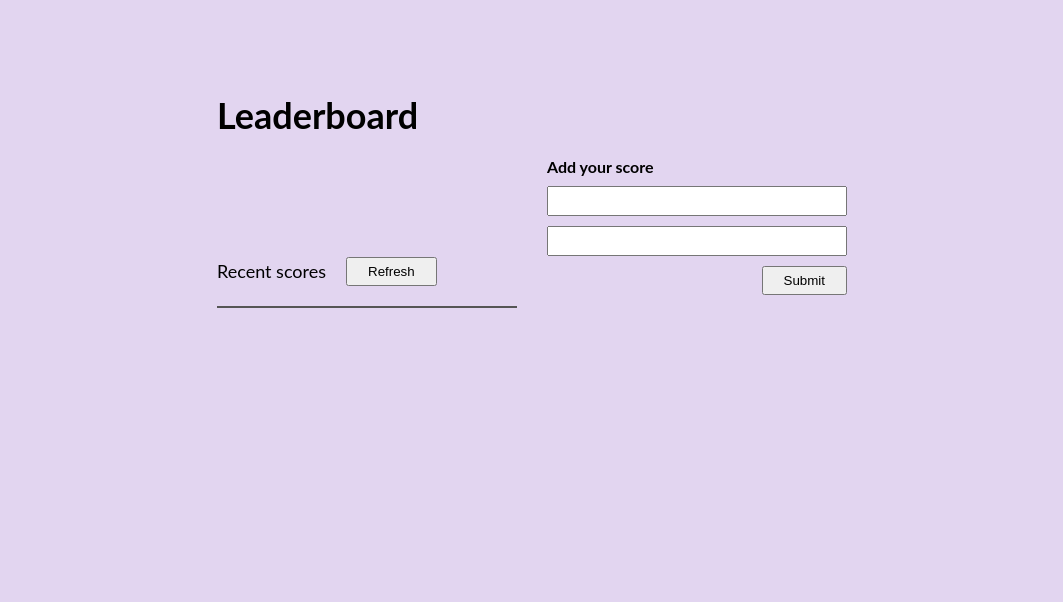
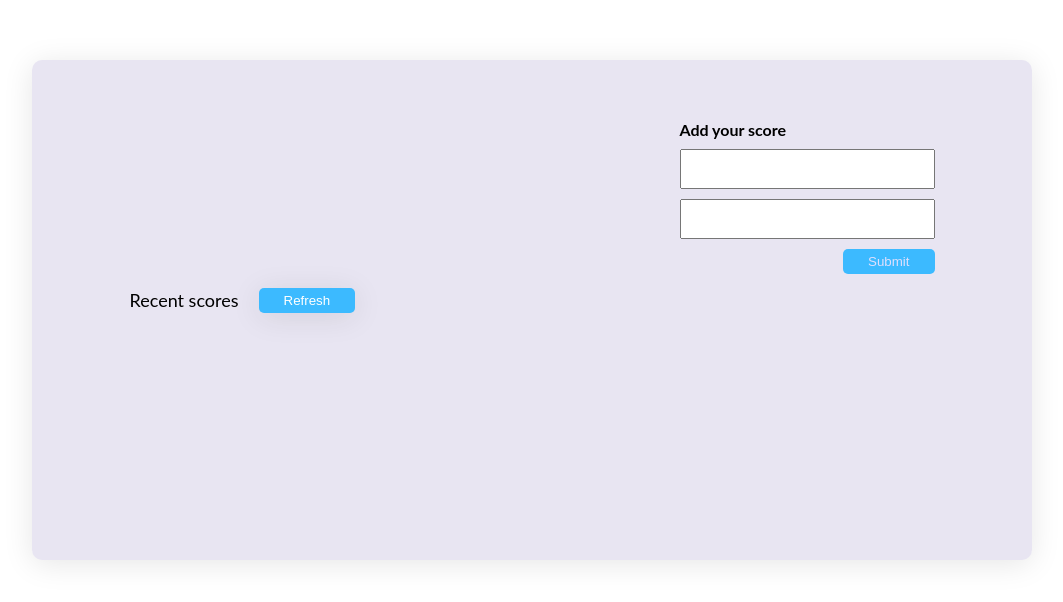
Before and after one commit to Yonashenok/Leaderboard-App, a website built with webpack: page src/index.html in a window 1280 px wide. Shown: the part 150-752 px from the top of the page, without its empty margins (108-1171 px from the left). Built offline with nearby package versions, Linux system fonts and the light colour scheme; no server answers.

Commit message:
style: apply ui

```diff
--- a/src/style/index.css
+++ b/src/style/index.css
@@ -10,7 +10,17 @@ html {
 }
 
 body {
-  background-color: #e2d5f0;
+  background-size: cover;
+  background-repeat: no-repeat;
+}
+
+.overly {
+  width: 100%;
+  height: 100vh;
+  position: absolute;
+  top: 0;
+  left: 0;
+  z-index: 3;
 }
 
 .leaderboard-section {
@@ -21,21 +31,31 @@ body {
   gap: 2rem;
   width: 100%;
   height: 100vh;
+  z-index: 10;
 }
 
 .leaderboard-head {
-  width: 65rem;
+  width: 130rem;
+  height: 10rem;
   text-align: left;
   padding-left: 1rem;
-  font-size: 2.4rem;
+  font-size: 3.2rem;
+  z-index: 15;
+  color: #fff;
 }
 
 .leaderboard-display {
   display: flex;
   align-items: center;
   justify-content: center;
-  gap: 3rem;
-  width: 50%;
+  gap: 5rem;
+  width: 100rem;
+  height: 50rem;
+  border-radius: 1rem;
+  background: rgba(138, 126, 190, 0.2);
+  box-shadow: 0 4px 30px rgba(0, 0, 0, 0.1);
+  backdrop-filter: blur(7.8px);
+  -webkit-backdrop-filter: blur(7.8px);
 }
 
 .board-container {
@@ -56,13 +76,22 @@ body {
 }
 
 .refresh-btn {
-  padding: 0.5rem 2rem;
+  padding: 0.5rem 2.5rem;
+  color: #fff;
+  background-color: #3cbaff;
+  border: none;
+  border-radius: 0.5rem;
+  box-shadow: 0 4px 30px rgba(0, 0, 0, 0.1);
+}
+
+.refresh-btn:hover {
+  background-color: #fff;
+  color: #3cbaff;
 }
 
 .score-container {
-  border: 1px solid #555;
   background-color: #fff;
-  width: 30rem;
+  width: 50rem;
   display: flex;
   flex-direction: column;
   gap: 0.5rem;
@@ -70,18 +99,22 @@ body {
 }
 
 .score-element {
-  padding: 1rem;
+  padding: 1rem 2rem;
+  border-bottom: 1px solid #3584b9;
 }
 
 .score-container .score-element:nth-of-type(odd) {
-  background-color: #ebe9e9;
+  background-color: #bad4e5;
 }
 
 .score-form {
   display: flex;
   flex-direction: column;
   gap: 1rem;
-  height: 25rem;
+  height: 49rem;
+  padding-top: 5.5rem;
+  background-size: cover;
+  background-repeat: no-repeat;
 }
 
 .score-form h2 {
@@ -89,13 +122,13 @@ body {
 }
 
 .score-name {
-  height: 3rem;
-  width: 30rem;
+  height: 4rem;
+  width: 25.5rem;
 }
 
 .score-amount {
-  height: 3rem;
-  width: 30rem;
+  height: 4rem;
+  width: 25.5rem;
 }
 
 .form-submit-btn {
@@ -105,5 +138,18 @@ body {
 }
 
 .form-submit-btn button {
-  padding: 0.5rem 2rem;
+  padding: 0.5rem 2.5rem;
+  color: #dfdffd;
+  background-color: #3cbaff;
+  border-radius: 0.5rem;
+  border: none;
 }
+
+.form-submit-btn button:hover {
+  background-color: #fff;
+  color: #3cbaff;
+}
+
+.ld-text {
+  color: #fff;
+}
```
